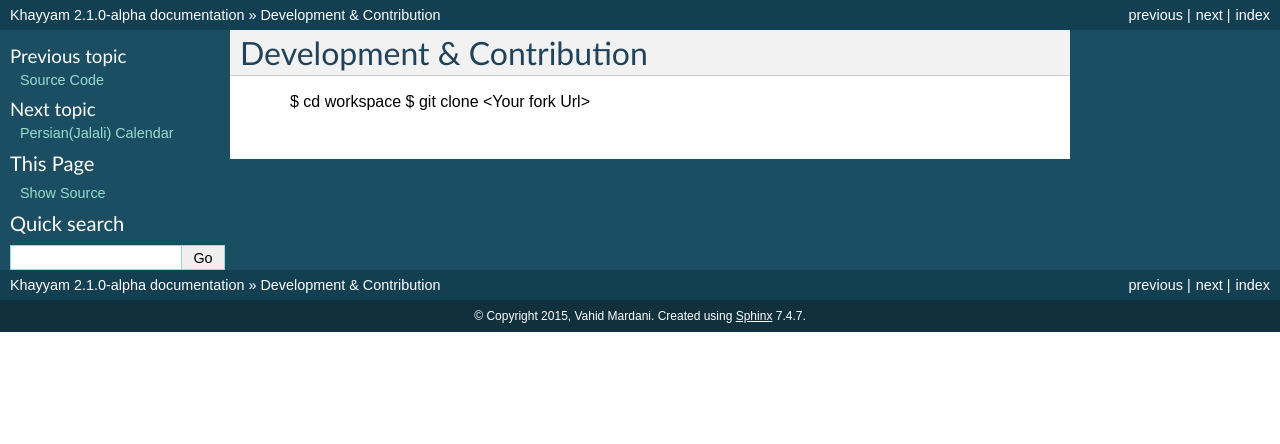
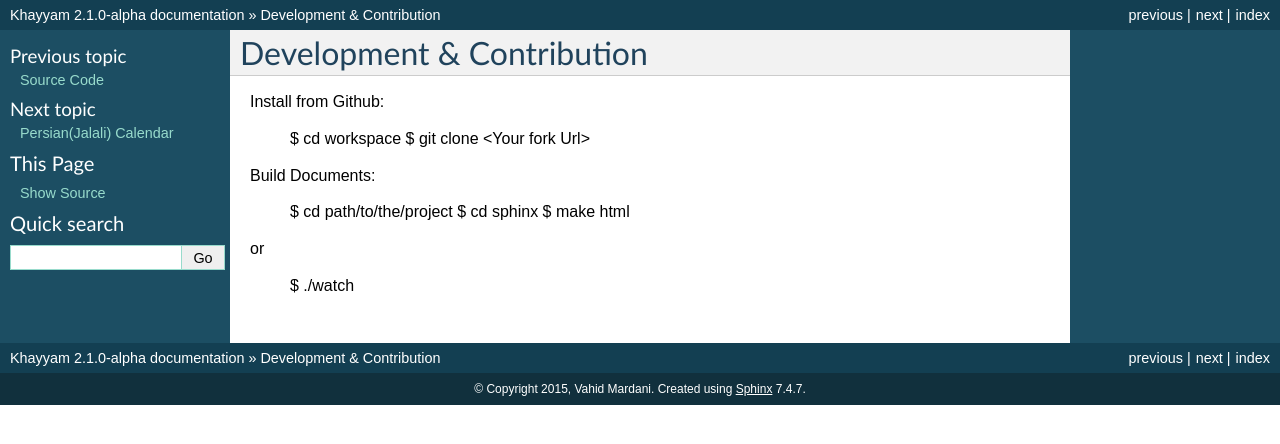
Before and after one commit to pylover/khayyam, a Sphinx documentation site: the page built from sphinx/development.rst, in a window 1280 px wide. Shown: the top 444 px of the page. Built offline with Sphinx 7.4.7, drawn with Linux system fonts in a browser that asks for light colours.

Commit message:
Starting new documentation from scratch.

```diff
--- a/sphinx/development.rst
+++ b/sphinx/development.rst
@@ -1,7 +1,18 @@
 Development & Contribution
 ==========================
 
-
+Install from Github:
 
     $ cd workspace
     $ git clone <Your fork Url>
+
+
+Build Documents:
+
+    $ cd path/to/the/project
+    $ cd sphinx
+    $ make html
+
+or
+
+    $ ./watch
```
